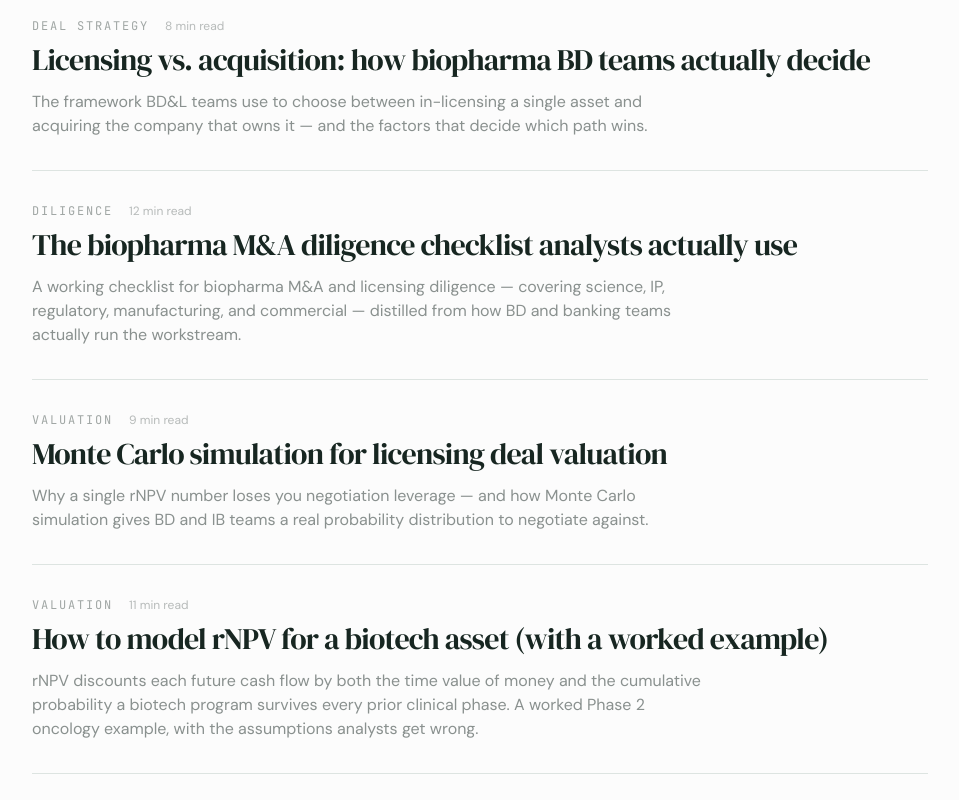
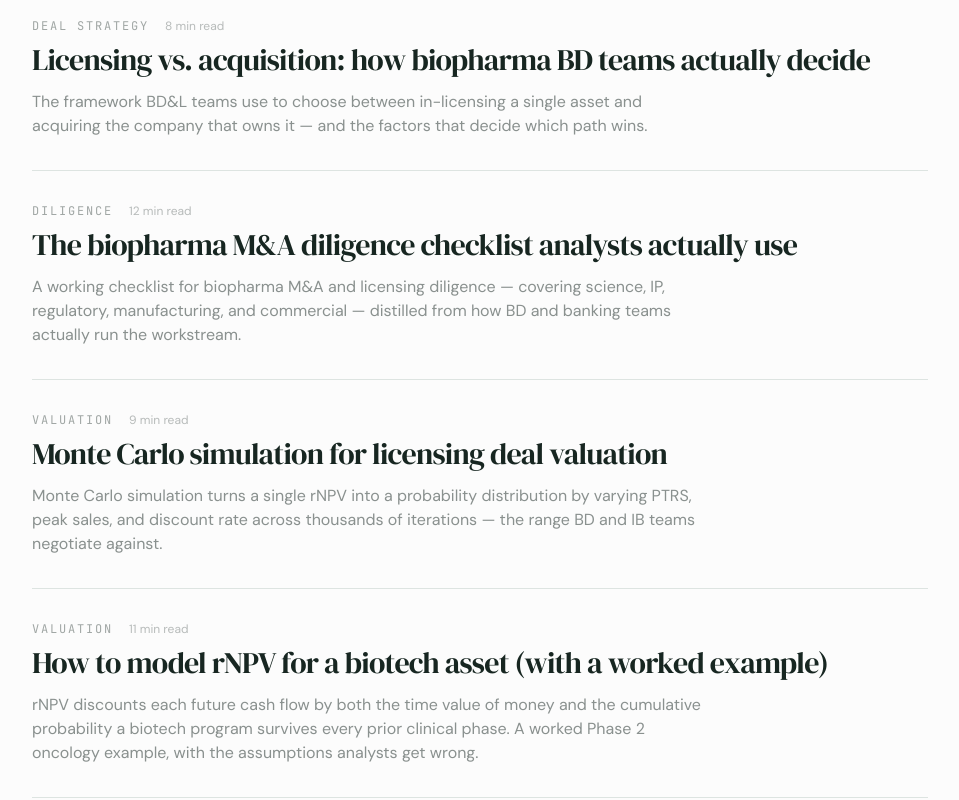
Before and after one commit to vladmt06/alex-intellicraft, a React (Vite) app: page /insights in a window 1280 px wide. Shown: the part 475-1275 px from the top of the page, without its empty margins (160-1119 px from the left). Built offline with nearby package versions, Linux system fonts and the light colour scheme.

Commit message:
Changes
Co-authored-by: vladmt06 <206103484+vladmt06@users.noreply.github.com>

```diff
--- a/src/content/posts.ts
+++ b/src/content/posts.ts
@@ -75,7 +75,7 @@ export const posts: Post[] = [
     slug: "monte-carlo-licensing-deals",
     title: "Monte Carlo simulation for licensing deal valuation",
     description:
-      "Why a single rNPV number loses you negotiation leverage — and how Monte Carlo simulation gives BD and IB teams a real probability distribution to negotiate against.",
+      "Monte Carlo simulation turns a single rNPV into a probability distribution by varying PTRS, peak sales, and discount rate across thousands of iterations — the range BD and IB teams negotiate against.",
     date: "2026-04-18",
     category: "Valuation",
     readTime: "9 min read",
```
